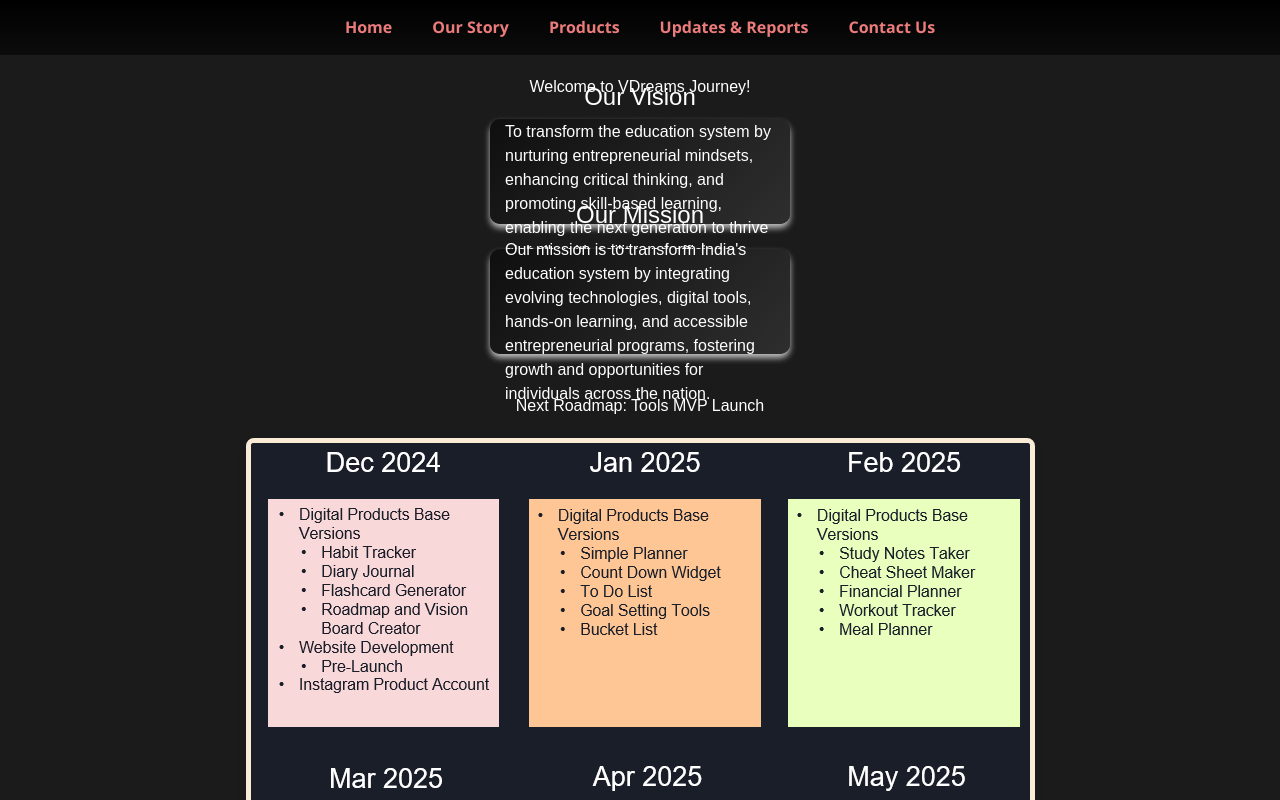
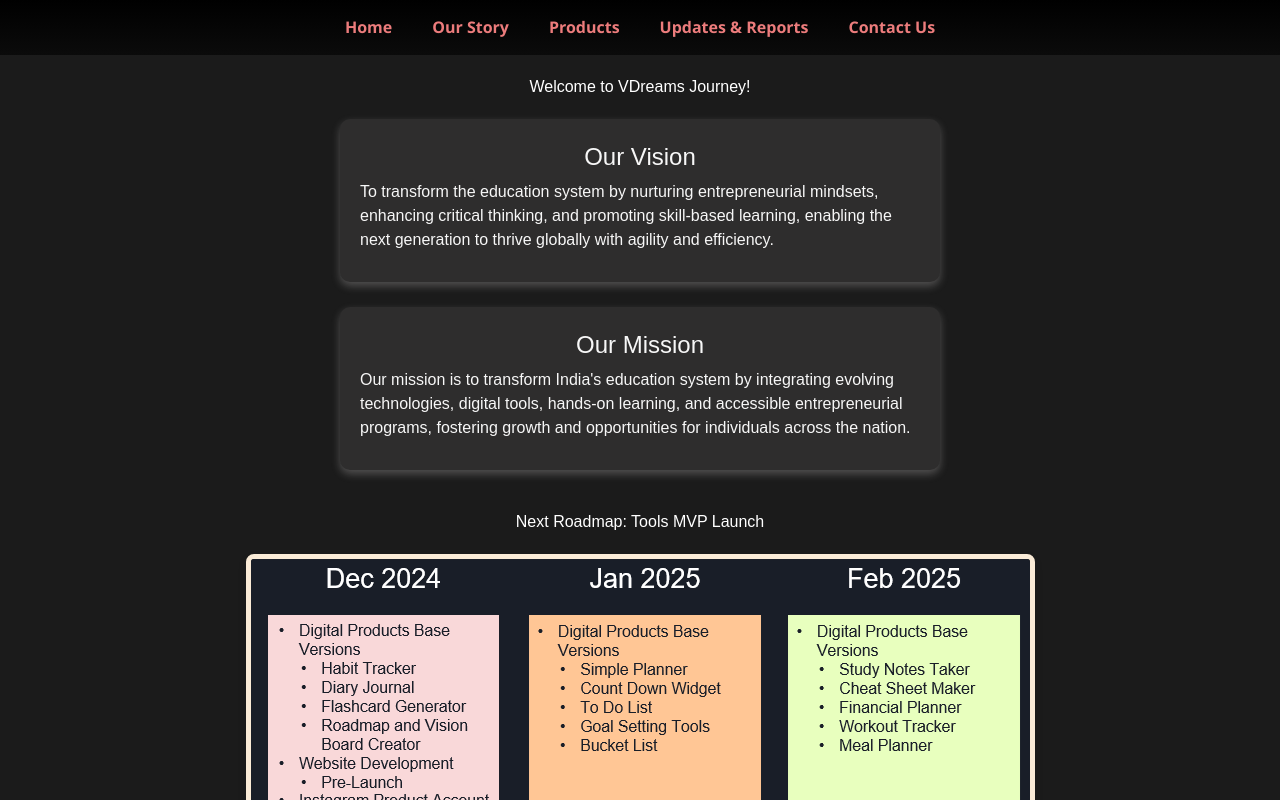
Before and after one commit to DipakAlhate812/VDreams-ProdBuild, a React (Vite) app: page /#/ in a window 1280 px wide. Shown: the top 800 px of the page. Built offline with nearby package versions, Linux system fonts and the light colour scheme.

Commit message:
initial commit prelaunch 16Dec 24

```diff
--- a/src/components/vision-mission-purpose-card.jsx
+++ b/src/components/vision-mission-purpose-card.jsx
@@ -4,12 +4,12 @@ import "../styles/VisionMissionCard.css"
 function VisionMissionCard() {
     return (
     <div className="carousel">
-        <div class="card">
+        <div class="card-vision">
             <h2>Our Vision</h2>
             <p>To transform the education system by nurturing entrepreneurial mindsets, enhancing critical thinking, and promoting skill-based learning, enabling the next generation to thrive globally with agility and efficiency.</p>
         </div>
 
-        <div class="card">
+        <div class="card-vision">
             <h2>Our Mission</h2>
             <p>Our mission is to transform India's education system by integrating evolving technologies, digital tools, hands-on learning, and accessible entrepreneurial programs, fostering growth and opportunities for individuals across the nation.</p>
         </div>
--- a/src/styles/VisionMissionCard.css
+++ b/src/styles/VisionMissionCard.css
@@ -7,36 +7,38 @@
   gap: 25px; /* Space between cards */
 }
 
-.card {
+.card-vision {
   flex-direction: column;
   justify-content: flex-start; /* Align items at the top */
-  background-color: #424141;
+  background-color: #2e2d2d;
   color: rgb(247, 247, 247);
   border-radius: 10px;
   padding: 20px;
-  box-shadow: 0 4px 8px rgba(85, 83, 83, 0.3);
+  box-shadow: 0 4px 8px rgba(209, 206, 206, 0.3);
   text-align: center;
   transition: transform 0.3s ease;
   width: 600px !important;
-  max-width:fit-content !important;
+  /* max-width:fit-content !important; */
+  /* height: 300px !important; */
 }
 
 /* main h2 {
   color: aliceblue;
 } */
 
-.card h2 {
+.card-vision h2 {
   font-size: 24px;
   margin-bottom: 5px;
 }
 
-.card p {
+.card-vision p {
   font-size: 16px;
   line-height: 1.5;
   text-align: left;
+  padding-bottom: 10px;
 }
 
-.card:hover {
+.card-vision:hover {
   transform: translateY(-10px);
   box-shadow: 0 4px 8px rgb(195, 248, 1);
 }
@@ -48,7 +50,7 @@
     align-items: center;
     width: 100%;
   }
-  .card {
+  .card-vision {
     width: 90%; /* Adjust card width for smaller screens */
   }
 }
```
